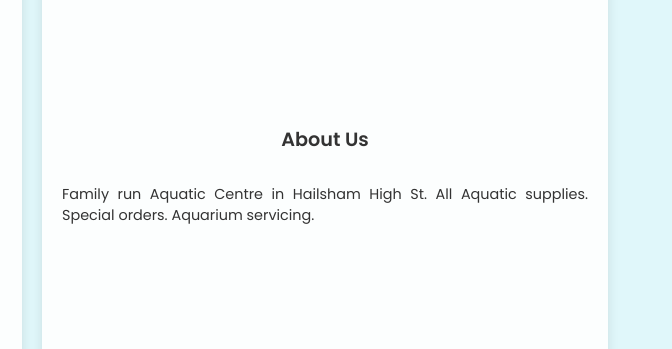
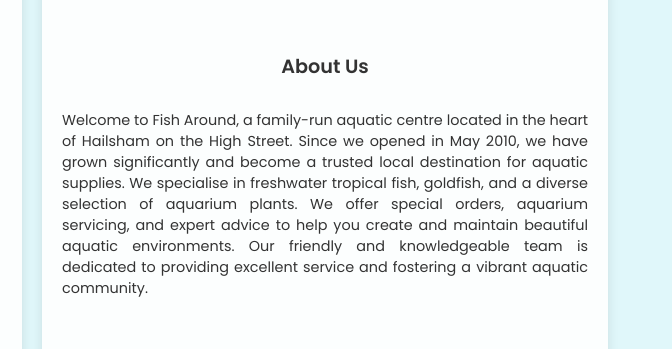
Before and after one commit to HarryFroude/FAS.github.io, a plain HTML site: page index.html in a window 1280 px wide. Shown: the part 387-736 px from the top of the page, 608-1280 px from the left. Drawn offline with Linux system fonts and the light colour scheme.

Commit message:
Update index.html

```diff
--- a/index.html
+++ b/index.html
@@ -38,7 +38,7 @@
                 </div>
                 <section class="about-us">
                     <h2>About Us</h2>
-                    <p>Family run Aquatic Centre in Hailsham High St. All Aquatic supplies. Special orders. Aquarium servicing.</p>
+                    <p>Welcome to Fish Around, a family-run aquatic centre located in the heart of Hailsham on the High Street. Since we opened in May 2010, we have grown significantly and become a trusted local destination for aquatic supplies. We specialise in freshwater tropical fish, goldfish, and a diverse selection of aquarium plants. We offer special orders, aquarium servicing, and expert advice to help you create and maintain beautiful aquatic environments. Our friendly and knowledgeable team is dedicated to providing excellent service and fostering a vibrant aquatic community.</p>
                 </section>
             </div>
             <div class="social-map-container">
```
